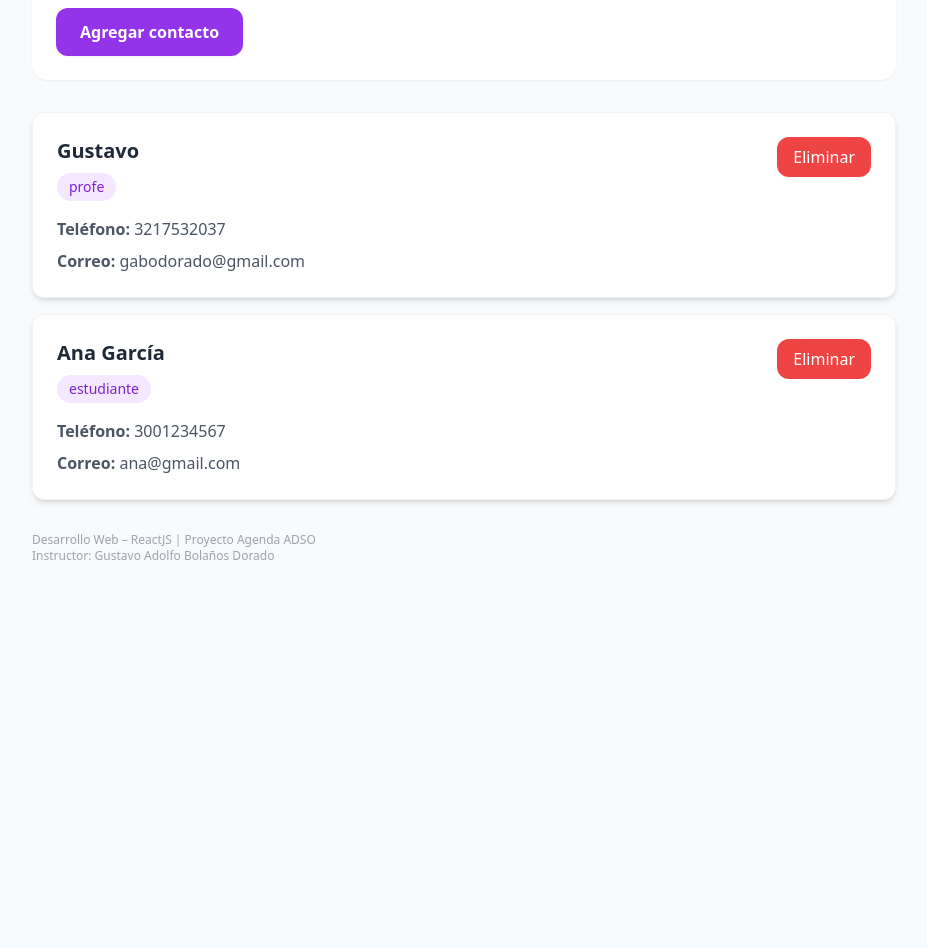
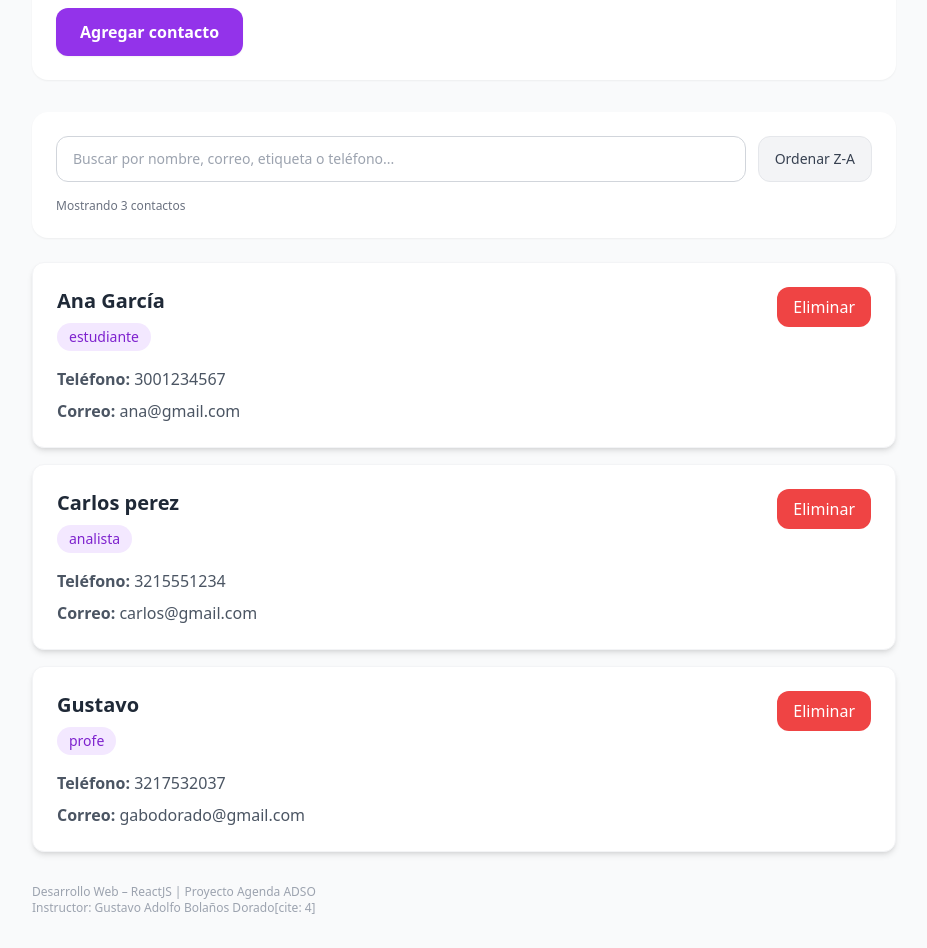
Before and after one commit to lxxny33/agendaADSO, a React (Vite) app: page / in a window 1280 px wide. Shown: the part 580-1528 px from the top of the page, without its empty margins (176-1103 px from the left). Before the commit the page ends 1176 px from the top, so only its background shows below. Built offline with nearby package versions, Linux system fonts and the light colour scheme; data requests are answered from the project's data file.

Commit message:
Agregamos una barra de busqueda y un boton de buscar por orden alfabetico

```diff
--- a/db.json
+++ b/db.json
@@ -13,6 +13,13 @@
       "telefono": "3001234567",
       "correo": "ana@gmail.com",
       "etiqueta": "estudiante"
+    },
+    {
+      "nombre": "Carlos perez",
+      "telefono": "3215551234",
+      "correo": "carlos@gmail.com",
+      "etiqueta": "analista",
+      "id": "KHvEkmXiJoU"
     }
   ],
   "$schema": "./node_modules/json-server/schema.json"
--- a/src/App.jsx
+++ b/src/App.jsx
@@ -1,349 +1,177 @@
 // Archivo: src/App.jsx
-
-// Componente principal de la aplicación Agenda ADSO.
-
-// Se encarga de:
-
-// - Cargar la lista de contactos desde la API.
-
-// - Manejar estados globales (contactos, carga, error).
-
-// - Conectar el formulario y las tarjetas de contactos.
-
-
-
-// Importamos hooks de React
 
 import { useEffect, useState } from "react";
 
-
-
-// Importamos las funciones de la API (capa de datos)
-
 import {
-
   listarContactos,
-
   crearContacto,
-
   eliminarContactoPorId,
-
 } from "./api";
-
-
-
-// Importamos la configuración global de la aplicación
 
 import { APP_INFO } from "./config";
 
-
-
-// Importamos componentes hijos
-
 import FormularioContacto from "./components/FormularioContacto";
-
 import ContactoCard from "./components/ContactoCard";
 
-
-
 function App() {
-
-  // Estado que almacena la lista de contactos obtenidos de la API
-
   const [contactos, setContactos] = useState([]);
-
-
-
-  // Estado que indica si estamos cargando información (por ejemplo, al inicio)
-
   const [cargando, setCargando] = useState(true);
-
-
-
-  // Estado para guardar mensajes de error generales de la aplicación
-
   const [error, setError] = useState("");
 
-
-
-  // useEffect que se ejecuta una sola vez al montar el componente.
-
-  // Aquí cargamos los contactos iniciales desde JSON Server (GET).
+  // Nuevos estados para búsqueda y ordenamiento (Clase 10)
+  const [busqueda, setBusqueda] = useState("");
+  const [ordenAsc, setOrdenAsc] = useState(true);
 
   useEffect(() => {
-
     const cargarContactos = async () => {
-
       try {
-
-        setCargando(true); // Indicamos que estamos cargando
-
-        setError(""); // Limpiamos posibles errores anteriores
-
-
-
-        const data = await listarContactos(); // Llamamos a la API
-
-        setContactos(data); // Guardamos la lista de contactos en el estado
-
+        setCargando(true);
+        setError("");
+        const data = await listarContactos();
+        setContactos(data);
       } catch (error) {
-
-        // En caso de error, lo registramos en consola para depuración
-
         console.error("Error al cargar contactos:", error);
-
-
-
-        // Y mostramos un mensaje amigable al usuario
-
         setError(
-
           "No se pudieron cargar los contactos. Verifica que el servidor esté encendido e intenta de nuevo."
-
         );
-
       } finally {
-
-        setCargando(false); // Finalizamos el estado de carga
-
+        setCargando(false);
       }
-
     };
 
-
-
     cargarContactos();
-
   }, []);
 
-
-
-  // Función que se encarga de agregar un nuevo contacto usando la API (POST)
-
   const onAgregarContacto = async (nuevoContacto) => {
-
     try {
-
-      // Limpiamos cualquier error previo antes de intentar guardar
-
       setError("");
-
-
-
-      // Llamamos al servicio que crea el contacto en JSON Server
-
       const creado = await crearContacto(nuevoContacto);
-
-
-
-      // Actualizamos el estado agregando el contacto recién creado a la lista
-
       setContactos((prev) => [...prev, creado]);
-
     } catch (error) {
-
-      // Mostramos el error en consola para facilitar la depuración
-
       console.error("Error al crear contacto:", error);
-
-
-
-      // Si falla la creación, mostramos un mensaje claro y útil
-
       setError(
-
         "No se pudo guardar el contacto. Verifica tu conexión o el estado del servidor e intenta nuevamente."
-
       );
-
-
-
-      // Relanzar el error es opcional, pero útil si el formulario quiere reaccionar
-
       throw error;
-
     }
-
   };
 
-
-
-  // Función para eliminar un contacto por su id (DELETE)
-
   const onEliminarContacto = async (id) => {
-
     try {
-
-      setError(""); // Limpiamos errores previos
-
-      await eliminarContactoPorId(id); // Llamamos al servicio de eliminación
-
-
-
-      // Filtramos el contacto eliminado de la lista local
-
+      setError("");
+      await eliminarContactoPorId(id);
       setContactos((prev) => prev.filter((c) => c.id !== id));
-
     } catch (error) {
-
-      // Mostramos el error en consola para depurar
-
       console.error("Error al eliminar contacto:", error);
-
-
-
-      // Si algo falla al eliminar, informamos al usuario
-
       setError(
-
         "No se pudo eliminar el contacto. Vuelve a intentarlo o verifica el servidor."
-
       );
-
     }
-
   };
 
+  const contactosFiltrados = contactos.filter((c) => {
+    const termino = busqueda.toLowerCase();
+    const nombre = c.nombre.toLowerCase();
+    const correo = c.correo.toLowerCase();
+    const etiqueta = (c.etiqueta || "").toLowerCase();
+    const telefono = (c.telefono || "").toLowerCase();
 
+    return (
+      nombre.includes(termino) ||
+      correo.includes(termino) ||
+      etiqueta.includes(termino) ||
+      telefono.includes(termino)
+    );
+  });
 
-  // JSX que renderiza toda la aplicación
+  const contactosOrdenados = [...contactosFiltrados].sort((a, b) => {
+    const nombreA = a.nombre.toLowerCase();
+    const nombreB = b.nombre.toLowerCase();
+    if (nombreA < nombreB) return ordenAsc ? -1 : 1;
+    if (nombreA > nombreB) return ordenAsc ? 1 : -1;
+    return 0;
+  });
 
   return (
-
     <div className="min-h-screen bg-gray-50">
-
-      {/* Contenedor principal centrado */}
-
       <div className="max-w-4xl mx-auto px-4 py-8">
-
-        {/* Encabezado principal de la Agenda usando la configuración global */}
-
         <header className="mb-8">
-
           <p className="text-xs tracking-[0.3em] text-gray-500 uppercase">
-
-            Desarrollo Web ReactJS Ficha {APP_INFO.ficha}
-
+            Desarrollo Web ReactJS Ficha {APP_INFO.ficha}[cite: 4, 5]
           </p>
-
           <h1 className="text-4xl font-extrabold text-gray-900 mt-2">
-
-            {APP_INFO.titulo}
-
+            Agenda ADSO v8[cite: 1, 4, 5]
           </h1>
-
           <p className="text-sm text-gray-600 mt-1">
-
-            {APP_INFO.subtitulo}
-
+            {APP_INFO.subtitulo}[cite: 4, 5]
           </p>
-
         </header>
 
-
-
-        {/* Si hay un error global, lo mostramos en un recuadro rojo */}
-
         {error && (
-
           <div className="mb-4 rounded-xl bg-red-50 border border-red-200 px-4 py-3">
-
             <p className="text-sm font-medium text-red-700">{error}</p>
-
           </div>
-
         )}
 
-
-
-        {/* Si estamos cargando, mostramos un mensaje de carga */}
-
         {cargando ? (
-
           <p className="text-sm text-gray-500">Cargando contactos...</p>
-
         ) : (
-
           <>
-
-            {/* Formulario para crear nuevos contactos */}
-
             <FormularioContacto onAgregar={onAgregarContacto} />
 
+            {/* Bloque de Búsqueda y Ordenamiento (Clase 10)[cite: 1] */}
+            <div className="bg-white shadow-sm rounded-2xl p-6 mb-6 space-y-4">
+              <div className="flex flex-col md:flex-row md:items-center md:justify-between gap-3">
+                <input
+                  type="text"
+                  className="w-full md:flex-1 rounded-xl border border-gray-300 focus:ring-purple-500 focus:border-purple-500 px-4 py-3 text-sm"
+                  placeholder="Buscar por nombre, correo, etiqueta o teléfono..."
+                  value={busqueda}
+                  onChange={(e) => setBusqueda(e.target.value)}
+                />
+                <button
+                  type="button"
+                  onClick={() => setOrdenAsc((prev) => !prev)}
+                  className="bg-gray-100 text-gray-700 text-sm px-4 py-3 rounded-xl border border-gray-200 hover:bg-gray-200 font-medium"
+                >
+                  {ordenAsc ? "Ordenar Z-A" : "Ordenar A-Z"}
+                </button>
+              </div>
 
-
-            {/* Listado de contactos */}
+              {/* Contador dinámico de resultados (Mini Reto 2)[cite: 1] */}
+              <p className="text-xs text-gray-500 font-medium">
+                Mostrando {contactosOrdenados.length} {contactosOrdenados.length === 1 ? "contacto" : "contactos"}
+              </p>
+            </div>
 
             <section className="space-y-4">
-
-              {contactos.length === 0 ? (
-
-                // Mensaje cuando no existen contactos aún
-
+              {contactosOrdenados.length === 0 ? (
                 <p className="text-sm text-gray-500">
-
-                  Aún no tienes contactos registrados. Agrega el primero usando
-
-                  el formulario superior.
-
+                  No se encontraron contactos que coincidan con la búsqueda.[cite: 1]
                 </p>
-
               ) : (
-
-                // Recorremos la lista de contactos y mostramos una tarjeta por cada uno
-
-                contactos.map((c) => (
-
+                contactosOrdenados.map((c) => (
                   <ContactoCard
-
-                    key={c.id} // Key única para cada elemento de la lista
-
+                    key={c.id}
                     nombre={c.nombre}
-
                     telefono={c.telefono}
-
                     correo={c.correo}
-
                     etiqueta={c.etiqueta}
-
-                    // onEliminar es una función que llama a onEliminarContacto con el id
-
                     onEliminar={() => onEliminarContacto(c.id)}
-
                   />
-
                 ))
-
               )}
-
             </section>
-
           </>
-
         )}
 
-
-
-        {/* Pie de página con los datos del instructor */}
-
         <footer className="mt-8 text-xs text-gray-400">
-
           <p>Desarrollo Web – ReactJS | Proyecto Agenda ADSO</p>
-
-          <p>Instructor: Gustavo Adolfo Bolaños Dorado</p>
-
+          <p>Instructor: Gustavo Adolfo Bolaños Dorado[cite: 4]</p>
         </footer>
-
       </div>
-
     </div>
-
   );
-
 }
 
-
-
-// Exportamos el componente principal
-
 export default App;
```
